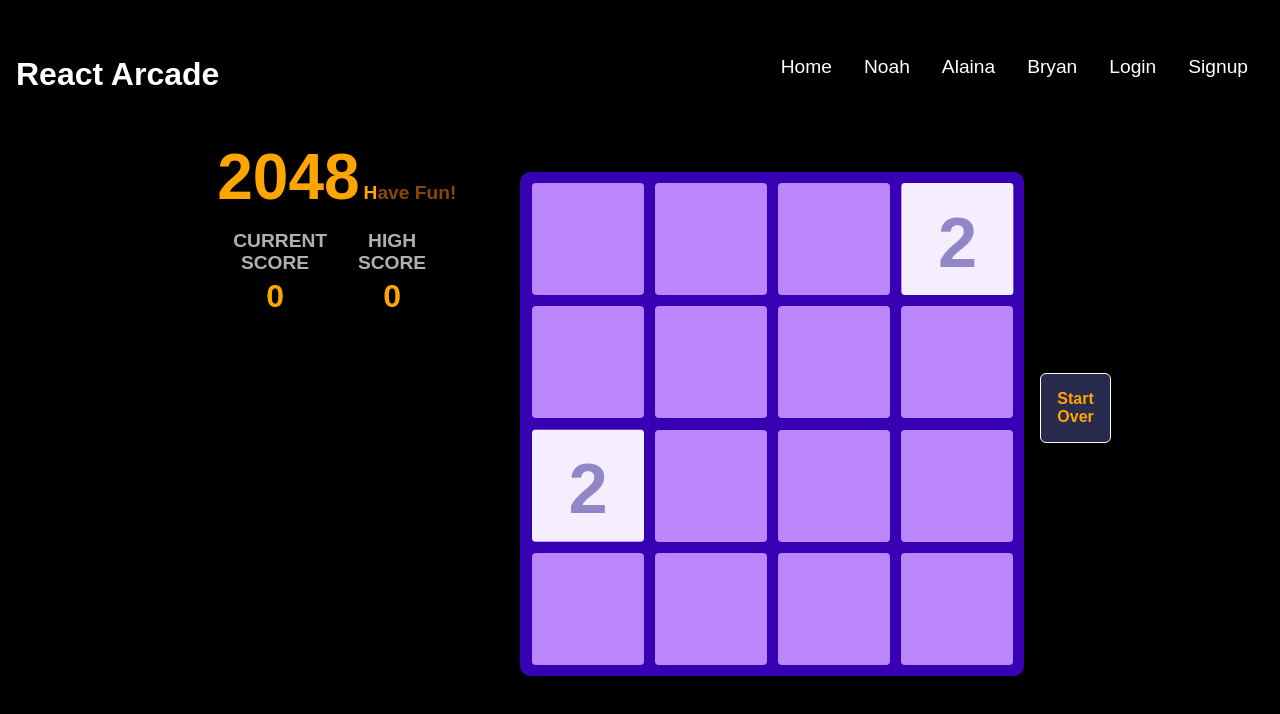
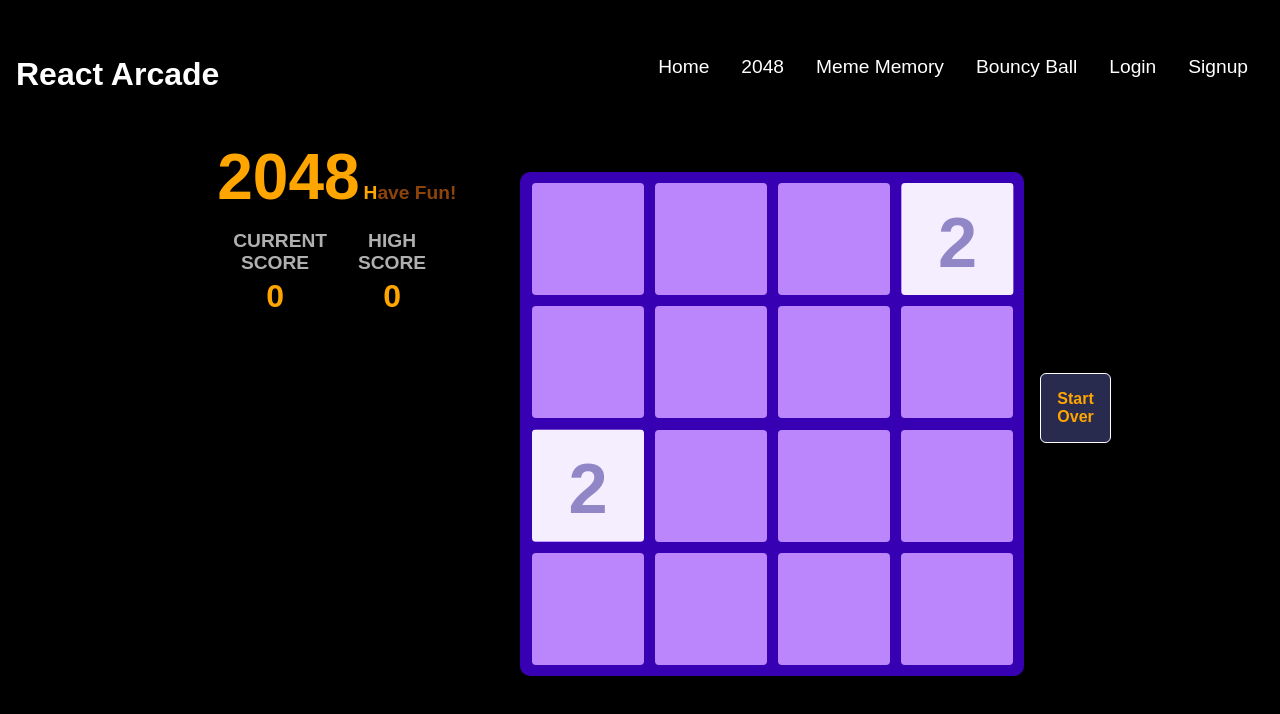
Before and after one commit to AlainaRosendahl/react-arcade, a React (Create React App) app in the folder client/: page /Noah in a window 1280 px wide. Shown: the top 714 px of the page. Built offline with nearby package versions, Linux system fonts and the light colour scheme.

Commit message:
Altered Nav names

```diff
--- a/client/src/components/Nav/Nav.js
+++ b/client/src/components/Nav/Nav.js
@@ -26,13 +26,13 @@ const Navbar = () => {
           <Link to="/">Home</Link>
         </li>
         <li>
-          <Link to="/Noah">Noah</Link>
+          <Link to="/Noah">2048</Link>
         </li>
         <li>
-          <Link to="/Alaina">Alaina</Link>
+          <Link to="/Alaina">Meme Memory</Link>
         </li>
         <li>
-          <Link to="/Bryan">Bryan</Link>
+          <Link to="/Bryan">Bouncy Ball</Link>
         </li>
         <li>
         <Link to="/Login" className="px-3 py-2 text-uppercase">Login</Link>
--- a/client/src/components/SignupForm/index.js
+++ b/client/src/components/SignupForm/index.js
@@ -1,14 +1,10 @@
-import React, { useState } from "react";
-import { useMutation } from "@apollo/react-hooks";
-import { ADD_USER } from "../../utils/mutations";
-import Auth from "../../utils/auth";
+import React, { useState } from 'react';
+import { useMutation } from '@apollo/react-hooks';
+import { ADD_USER } from '../../utils/mutations';
+import Auth from '../../utils/auth';
 
 const Signup = () => {
-  const [formState, setFormState] = useState({
-    username: "",
-    email: "",
-    password: "",
-  });
+  const [formState, setFormState] = useState({ username: '', email: '', password: '' });
 
   const [addUser, { error }] = useMutation(ADD_USER);
 
@@ -30,7 +26,7 @@ const Signup = () => {
     try {
       // execute addUser mutation and pass in variable data from form
       const { data } = await addUser({
-        variables: { ...formState },
+        variables: { ...formState }
       });
      Auth.login(data.addUser.token);
     } catch (e) {
@@ -39,56 +35,50 @@ const Signup = () => {
   };
 
   return (
-    <main className="">
-      <div className="my-4 mx-2">
-        <h4 className="text-uppercase">Sign Up</h4>
-        <div className="">
+    <main className=''>
+      <div className='my-4 mx-2'>
+          <h4 className='text-uppercase'>Sign Up</h4>
+          <div className=''>
             <form onSubmit={handleFormSubmit}>
               <div className="form-floating mb-3">
                 <input
-                className="form-control mb-4"
+                  className='form-control mb-4'
                   placeholder="username"
-                name="username"
-                type="username"
-                id="floatingUsername"
+                  name='username'
+                  type='username'
+                  id='floatingUsername'
                   value={formState.username}
                   onChange={handleChange}
                 />
-              <label htmlFor="username" className="form-label">
-                Username:{" "}
-              </label>
+                <label for="username" class="form-label">Username: </label>
               </div>
               <div className="form-floating mb-3">
                 <input
-                className="form-control mb-4"
+                  className='form-control mb-4'
                   placeholder="email"
-                name="email"
-                type="email"
-                id="email"
+                  name='email'
+                  type='email'
+                  id='email'
                   value={formState.email}
                   onChange={handleChange}
                 />
-              <label htmlFor="email" className="form-label">
-                Email:{" "}
-              </label>
+                <label for="email" class="form-label">Email: </label>
               </div>
               <div className="form-floating mb-3">
                 <input
-                className="form-control"
+                  className='form-control'
                   placeholder="password"
-                name="password"
-                type="password"
-                id="password"
+                  name='password'
+                  type='password'
+                  id='password'
                   value={formState.password}
                   onChange={handleChange}
                 />
-              <label htmlFor="password" className="form-label">
-                Password:{" "}
-              </label>
+                <label for="password" class="form-label">Password: </label>
               </div>
 
               <div className="d-grid ga-2 d-md-flex justify-content-end pt-3">
-              <button className="btn btn-dark btn-primary px-4" type="submit">
+                <button className='btn btn-dark btn-primary px-4' type='submit'>
                   Submit
                 </button>
               </div>
--- a/client/src/routes/Noah.js
+++ b/client/src/routes/Noah.js
@@ -10,5 +10,5 @@ const Bryan = () => {
     </div>
   );
 };
-
+//There are issues with the login, keep that in mind at all times.
 export default Bryan;
```
Lines whose indentation alone changed are shown as unchanged.
